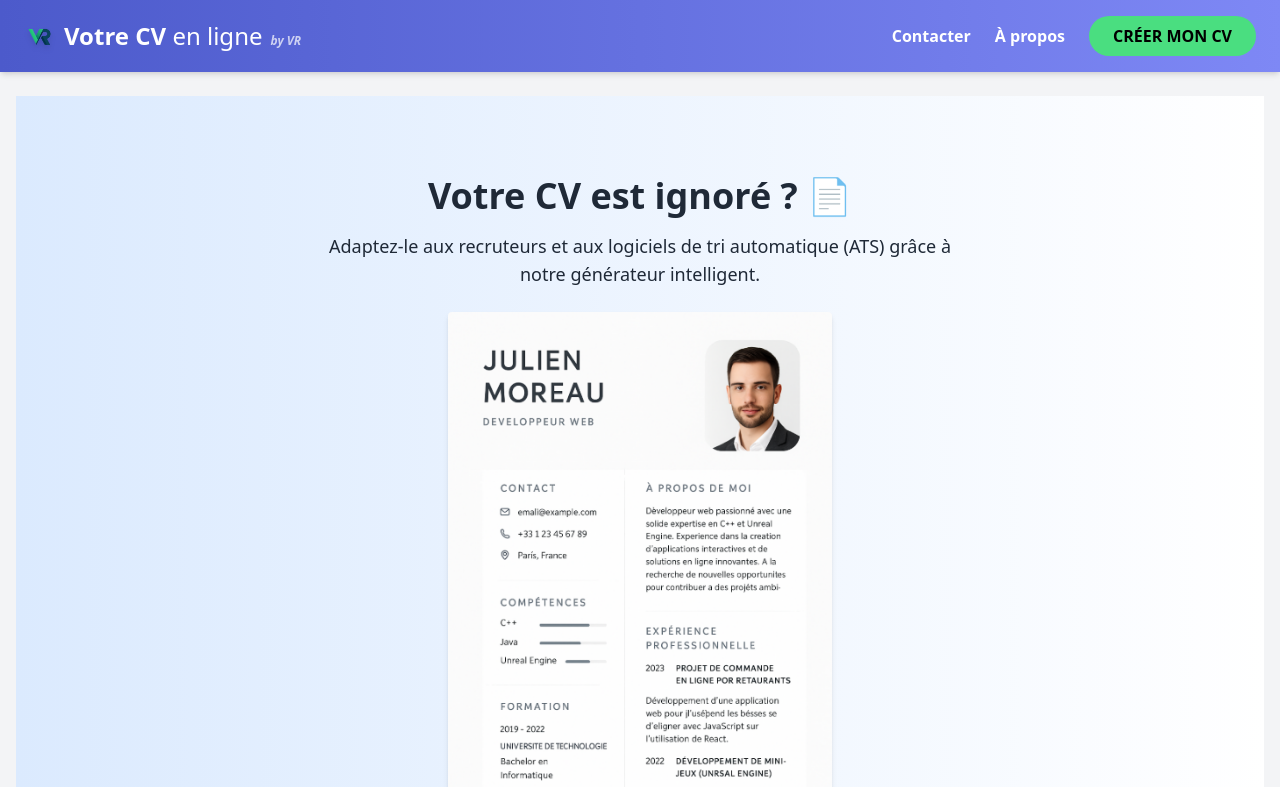
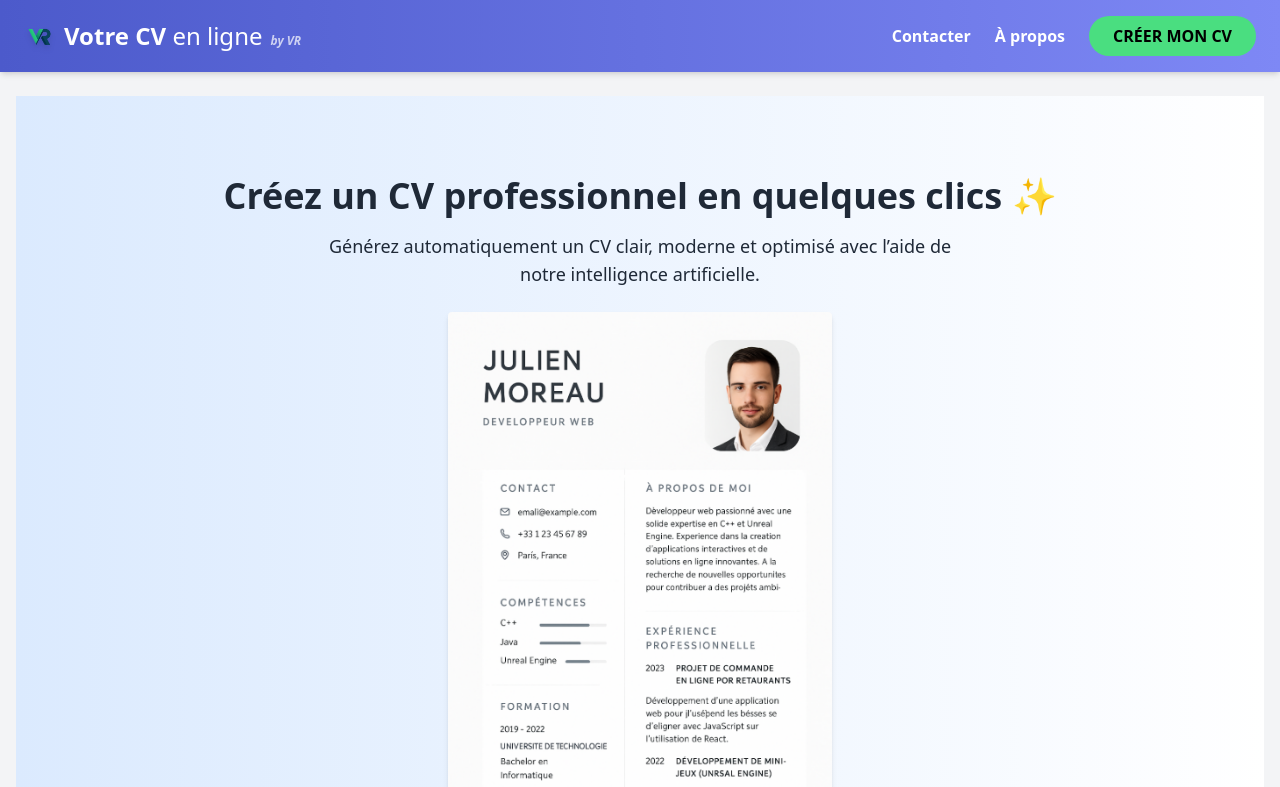
Before and after one commit to Valant41/cv-generator, a React (Vite) app: page / in a window 1280 px wide. Shown: the top 787 px of the page. Built offline with nearby package versions, Linux system fonts and the light colour scheme; what @react-pdf/renderer would draw is missing.

Commit message:
Changement homePage

```diff
--- a/src/components/Home.jsx
+++ b/src/components/Home.jsx
@@ -10,9 +10,9 @@ export default function Home() {
       {/* Hero section */}
       <section className="bg-gradient-to-r from-blue-100 to-white py-20 px-4 text-center">
         <div className="max-w-5xl mx-auto">
-          <h1 className="text-3xl sm:text-4xl font-extrabold mb-4">Votre CV est ignoré ? 📄</h1>
+          <h1 className="text-3xl sm:text-4xl font-extrabold mb-4">Créez un CV professionnel en quelques clics ✨</h1>
           <p className="text-base sm:text-lg mb-6 max-w-2xl mx-auto">
-            Adaptez-le aux recruteurs et aux logiciels de tri automatique (ATS) grâce à notre générateur intelligent.
+            Générez automatiquement un CV clair, moderne et optimisé avec l’aide de notre intelligence artificielle.
           </p>
           <img
             src={cvImage}
```
